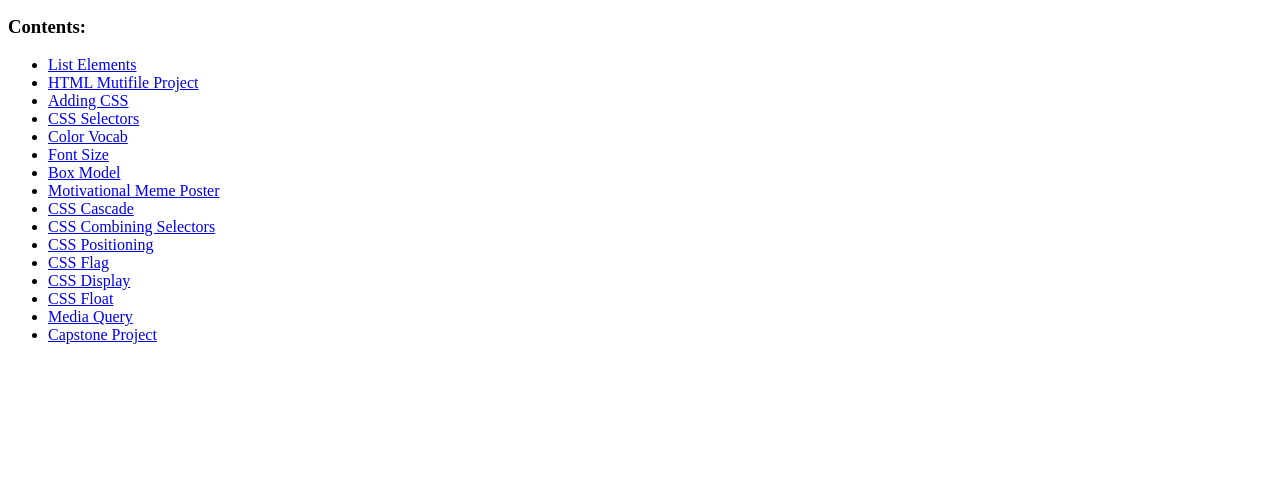
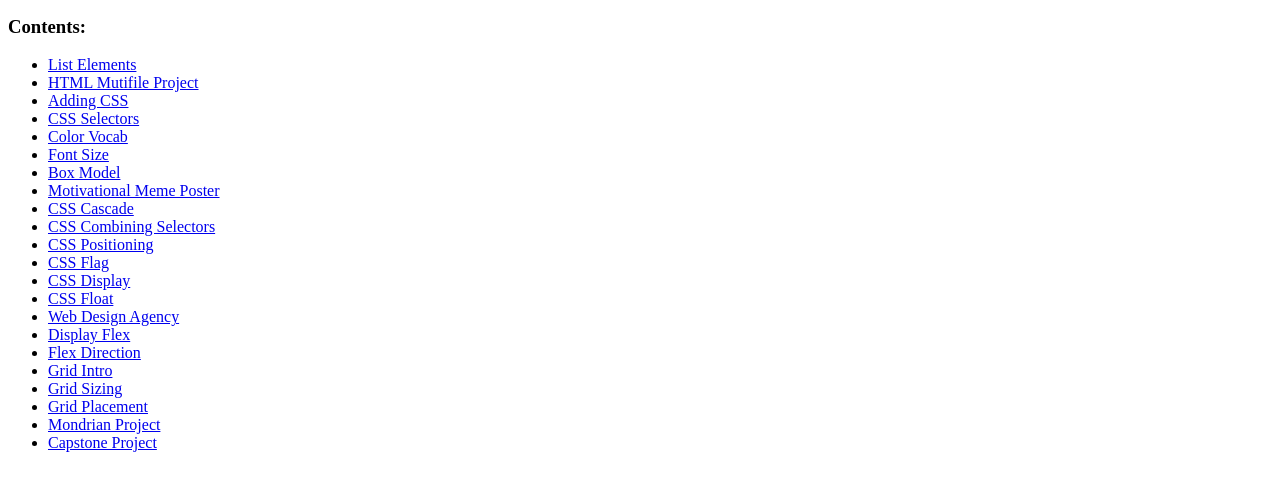
Before and after one commit to RonnyPacheco/web-dev-learn, a plain HTML site: page index.html in a window 1280 px wide. Shown: the part 101-592 px from the top of the page. Drawn offline with Linux system fonts and the light colour scheme.

Commit message:
Updated index with Grid

```diff
--- a/index.html
+++ b/index.html
@@ -33,7 +33,13 @@
         <li><a href="./7.3 CSS Flag Project/"> CSS Flag</a></li>
         <li><a href="./8.0 CSS Display/"> CSS Display </a></li>
         <li><a href="./8.1 CSS Float/"> CSS Float</a></li>
-        <li><a href="./8.3 Media Query/"> Media Query </a></li>
+        <li><a href="./8.4 Web Design Agency Project/"> Web Design Agency </a></li>
+        <li><a href="./9.0 Display Flex"> Display Flex </a></li>
+        <li><a href="./9.1 Flex Direction/"> Flex Direction </a></li>
+        <li><a href="./10.0 Grid/"> Grid Intro </a></li>
+        <li><a href="./10.1 Grid Sizing">Grid Sizing</a></li>
+        <li><a href="./10.2 Grid Placement">Grid Placement</a></li>
+        <li><a href="./10.3 Mondrian Project">Mondrian Project</a></li>
 
         <li><a href="./Capstone Project 1/">Capstone Project</a></li>
     </ul>
```
